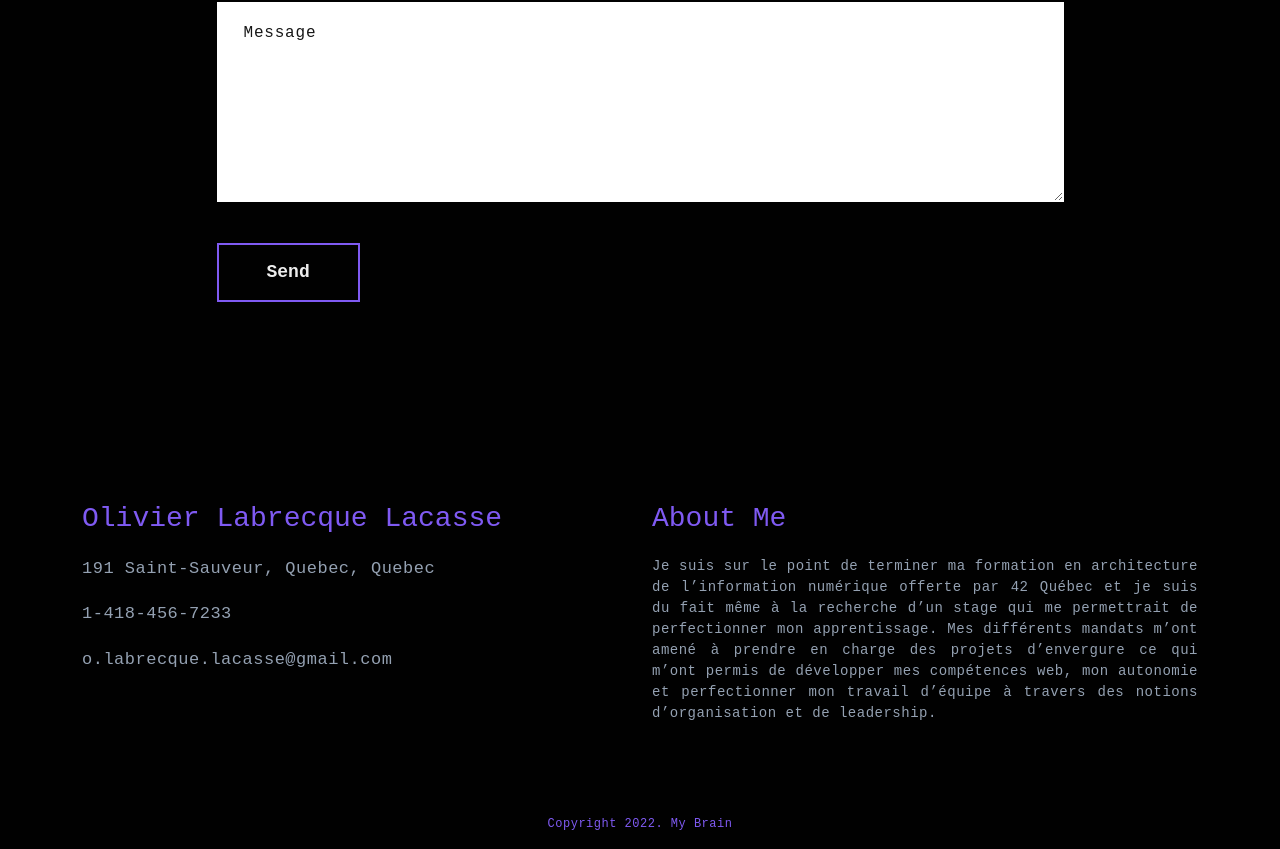
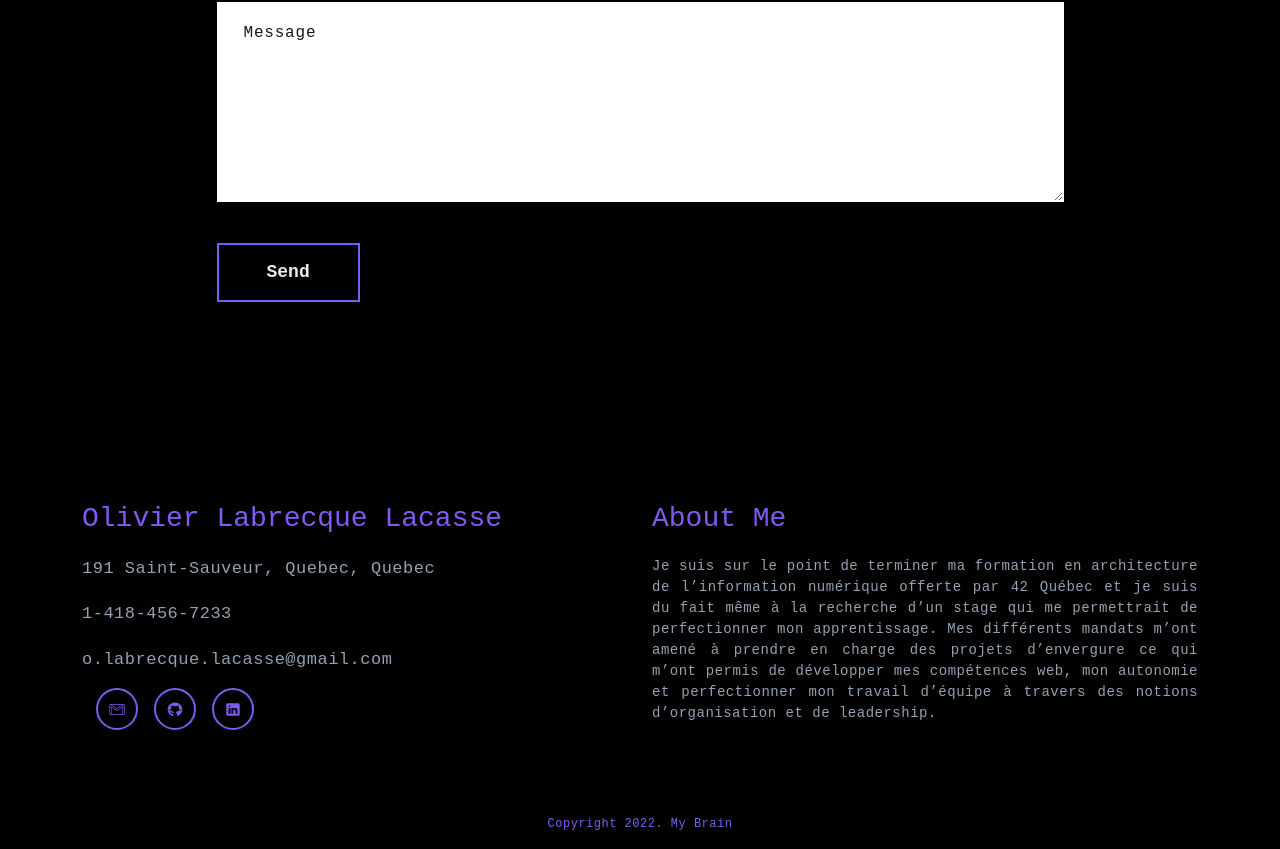
Before and after one commit to tetedecactus/react_bootstrap_portfolio, a React (Create React App) app: page / in a window 1280 px wide. Shown: the part 4207-5056 px from the top of the page. Built offline with nearby package versions, Linux system fonts and the light colour scheme.

Commit message:
need finish 404 and toast

```diff
--- /dev/null
+++ b/src/components/404.js
@@ -0,0 +1 @@
+ff
--- a/src/components/Footer.js
+++ b/src/components/Footer.js
@@ -1,5 +1,8 @@
 import { Container, Row, Col } from "react-bootstrap";
 import "../style/Footer.scss";
+import githubLogo from '../assets/img/icons8-github-purple.svg'
+import gmailLogo from '../assets/img/icons8-gmail-purple.svg'
+import linkedinLogo from '../assets/img/icons8-linkedin-purple.svg'
 
 function Footer() {
   return (
@@ -11,6 +14,11 @@ function Footer() {
             <p><span>191 Saint-Sauveur, Quebec, Quebec</span></p>
             <p><span>1-418-456-7233</span></p>
             <p><span>o.labrecque.lacasse@gmail.com</span></p>
+            <div className='social-icon-footer'>
+              <a href='mailto:o.labrecque.lacassse@gmail.com'><img src={gmailLogo} alt="gmail-logo" /></a>
+              <a href='https:/www.github.com/tetedecactus'><img src={githubLogo} alt="github-logo" /></a>
+              <a href='https:/www.linkedin.com/in/olivier-labrecque-lacasse/'><img src={linkedinLogo} alt="linkedin-logo" /></a>
+            </div>
           </Col>
           <Col size={12} sm={6}>
             <h3><span>About Me</span></h3>
--- /dev/null
+++ b/src/components/Toast.js
@@ -0,0 +1 @@
+ff
--- /dev/null
+++ b/src/style/404.scss
@@ -0,0 +1 @@
+ff
--- a/src/style/Footer.scss
+++ b/src/style/Footer.scss
@@ -25,3 +25,46 @@
 	font-size: 12px;
 	text-align: center;
 }
+
+.social-icon-footer {
+	display: inline-block;
+	margin-left:  14px;
+}
+
+.social-icon-footer a {
+	width: 42px;
+	height: 42px;
+	display: inline-flex;
+	margin-right: 1rem;
+	align-items: center;
+	justify-content: center;
+	line-height: 1;
+	border-radius: 50%;
+	background: transparent;
+	border: 2px solid #7f5af2;
+}
+
+.social-icon-footer a::before {
+	content: "";
+	width: 42px;
+	height: 42px;
+	position: absolute;
+	background-color: #7f5af2;
+	border-radius: 50%;
+	transform: scale(0);
+	transition: 0.3s ease-in-out;
+}
+
+.social-icon-footer a:hover::before {
+	transform: scale(1);
+}
+
+.social-icon-footer a img {
+	width: 40%;
+	z-index: 1;
+	transition: 0.3s ease-in-out;
+}
+
+.social-icon-footer a:hover img {
+	filter: brightness(0) saturate(100%) invert(0%) sepia(7%) saturate(98%) hue-rotate(346deg) brightness(0);
+}
--- /dev/null
+++ b/src/style/Toast.scss
@@ -0,0 +1 @@
+ff
```
Also changed, not shown: TODO-PORTFOLIO.txt.
